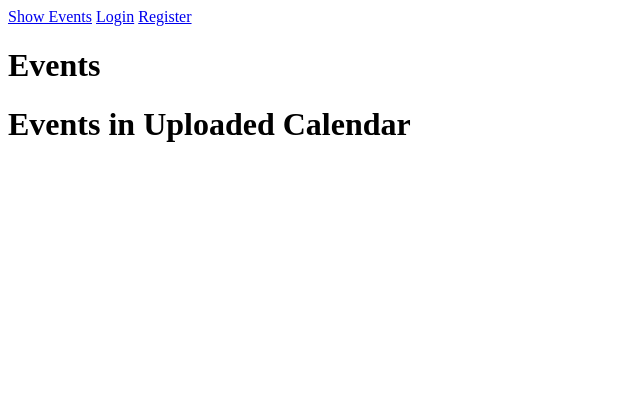
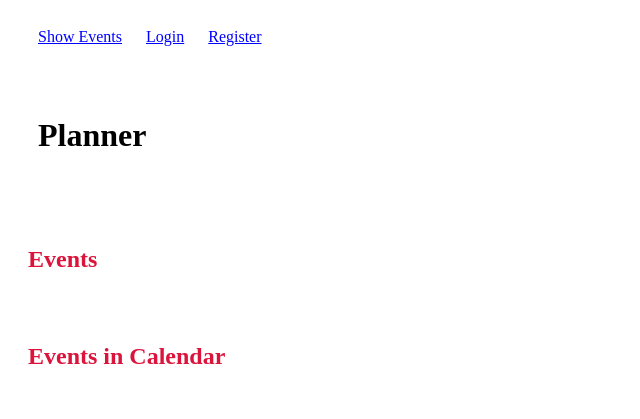
Before and after one commit to aaronadb/Planner, a Django app: page / in a window 1280 px wide. Shown: the top 419 px of the page, without its empty margins (0-640 px from the left). Run offline with Django 3.2, Linux system fonts and the light colour scheme.

Commit message:
Add style.css

```diff
--- a/Cal/Planner/forms.py
+++ b/Cal/Planner/forms.py
@@ -8,8 +8,8 @@ class DateInput(forms.DateInput):
     input_type = 'date'
 
 class NewItemForm(forms.ModelForm):
-    early_start_time=forms.SplitDateTimeField(widget=widgets.AdminSplitDateTime())
-    late_start_time=forms.SplitDateTimeField(widget=widgets.AdminSplitDateTime())
+    early_start_time=forms.SplitDateTimeField(widget=forms.SplitDateTimeWidget(date_attrs={"placeholder":"yyyy-mm-dd"}, time_attrs={"placeholder":"hh:mm:ss"}))
+    late_start_time=forms.SplitDateTimeField(widget=forms.SplitDateTimeWidget(date_attrs={"placeholder":"yyyy-mm-dd"}, time_attrs={"placeholder":"hh:mm:ss"}))
     #late_start_time=forms.DateTimeField(widget=forms.SplitDateTimeWidget(date_attrs={"placeholder":"yyyy-mm-dd"},time_attrs={"placeholder":"hh:mm:ss"}))
     class Meta:
         model=Item
--- a/Cal/Planner/static/Planner/style.css
+++ b/Cal/Planner/static/Planner/style.css
@@ -0,0 +1,45 @@
+
+
+#nav-bar {
+    background-color: white;
+    padding: 20px;
+}
+
+.link {
+    color: blue;
+    padding: 10px;
+}
+
+.site-title {
+    color: black;
+    padding: 20px;
+}
+
+.event {
+    border-color: black;
+    border-bottom: solid;
+}
+
+h1 {
+    padding: 20px;
+}
+
+h2 {
+    color: crimson;
+    padding-bottom: 10px;
+}
+
+div {
+    padding: 10px;
+}
+
+form {
+    background-color: white;
+    color: black;
+    align-content: normal;
+    display: block;
+}
+
+input, label {
+    display: block;
+}
--- a/Cal/Planner/templates/Planner/download.html
+++ b/Cal/Planner/templates/Planner/download.html
@@ -5,5 +5,5 @@ Download Route
 {% endblock %}
 
 {% block body %}
-<a href="{%url 'download'%}">Download .ics file</a>
+<a class="link" href="{%url 'download'%}">Download .ics file</a>
 {% endblock %}
--- a/Cal/Planner/templates/Planner/index.html
+++ b/Cal/Planner/templates/Planner/index.html
@@ -6,26 +6,26 @@ Index Route
 
 {% block body %}
 <div>
-    <h1>Events</h1>
+    <h2>Events</h2>
     {% for event in Events %}
-        <div>
-            <p>Name: {{event.name}}</p>
-            <p>Early Start Time: {{event.early_start_time}}</p>
-            <p>Start Time: {{event.late_start_time}}</p>
-            <p>Duration: {{event.duration}}</p>
-            <p>Priority: {{event.priority}}</p>
-            <p>Assigned: {{event.assigned}}</p>
+        <div class="event">
+            <p><strong>Name:</strong> {{event.name}}</p>
+            <p><strong>Early Start Time:</strong> {{event.early_start_time}}</p>
+            <p><strong>Late Start Time:</strong> {{event.late_start_time}}</p>
+            <p><strong>Duration:</strong> {{event.duration}} minutes</p>
+            <p><strong>Priority:</strong> {{event.priority}}</p>
+            <p><strong>Assigned:</strong> {{event.assigned}}</p>
         </div>
     {% endfor %}
 </div>
 
 <div>
-    <h1>Events in Uploaded Calendar</h1>
+    <h2>Events in Calendar</h2>
     {% for event in Cal %}
-        <div>
-            <p>Name: {{event.name}}</p>
-            <p>Start Time: {{event.begin}}</p>
-            <p>End Time: {{event.end}}</p>
+        <div class="event">
+            <p><strong>Name:</strong> {{event.name}}</p>
+            <p><strong>Start Time:</strong> {{event.begin}}</p>
+            <p><strong>End Time:</strong> {{event.end}}</p>
         </div>
     {% endfor %}
 </div>
--- a/Cal/Planner/templates/Planner/layout.html
+++ b/Cal/Planner/templates/Planner/layout.html
@@ -1,20 +1,25 @@
+{% load static %}
 <!DOCTYPE html>
 <html lang="en">
     <head>
         <title>{% block title %}{% endblock %}</title>
+        <link href="{% static 'Planner/style.css' %}" rel="stylesheet">
     </head>
     <body>
         <div id="nav-bar">
-            <a href="{% url 'index' %}">Show Events</a>
+            <a class="link" href="{% url 'index' %}">Show Events</a>
             {% if user.is_authenticated %}
-            <a href="{% url 'logout' %}">Logout</a>
-            <a href="{% url 'add' %}">Add Event</a>
-            <a href="{% url 'assign' %}">Assign Event</a>
-            <a href="{% url 'upload' %}">Upload Calendar</a>
+            <a class="link" href="{% url 'logout' %}">Logout</a>
+            <a class="link" href="{% url 'add' %}">Add Event</a>
+            <a class="link" href="{% url 'assign' %}">Assign Event</a>
+            <a class="link" href="{% url 'upload' %}">Upload Calendar</a>
             {% else %}
-            <a href="{% url 'login' %}">Login</a>
-            <a href="{% url 'register' %}">Register</a>
+            <a class="link" href="{% url 'login' %}">Login</a>
+            <a class="link" href="{% url 'register' %}">Register</a>
             {% endif %}
+        </div>
+        <div id="site-title">
+            <h1>Planner</h1>
         </div>
         <div>
             {% block body %}
--- a/Cal/Planner/templates/Planner/upload.html
+++ b/Cal/Planner/templates/Planner/upload.html
@@ -8,6 +8,6 @@ Upload Route
 <form action="{% url 'upload' %}" method="post" enctype="multipart/form-data">
     {% csrf_token %}
     {{ form.as_p }}
-    <input type="submit" value="submit">
+    <input type="submit" value="upload">
 </form>
 {% endblock %}
```
Also changed, not shown: Cal/Planner/templates/Planner/login.html (+7 -5 lines), Cal/Planner/templates/Planner/register.html (+5 -3 lines), Cal/db.sqlite3.
